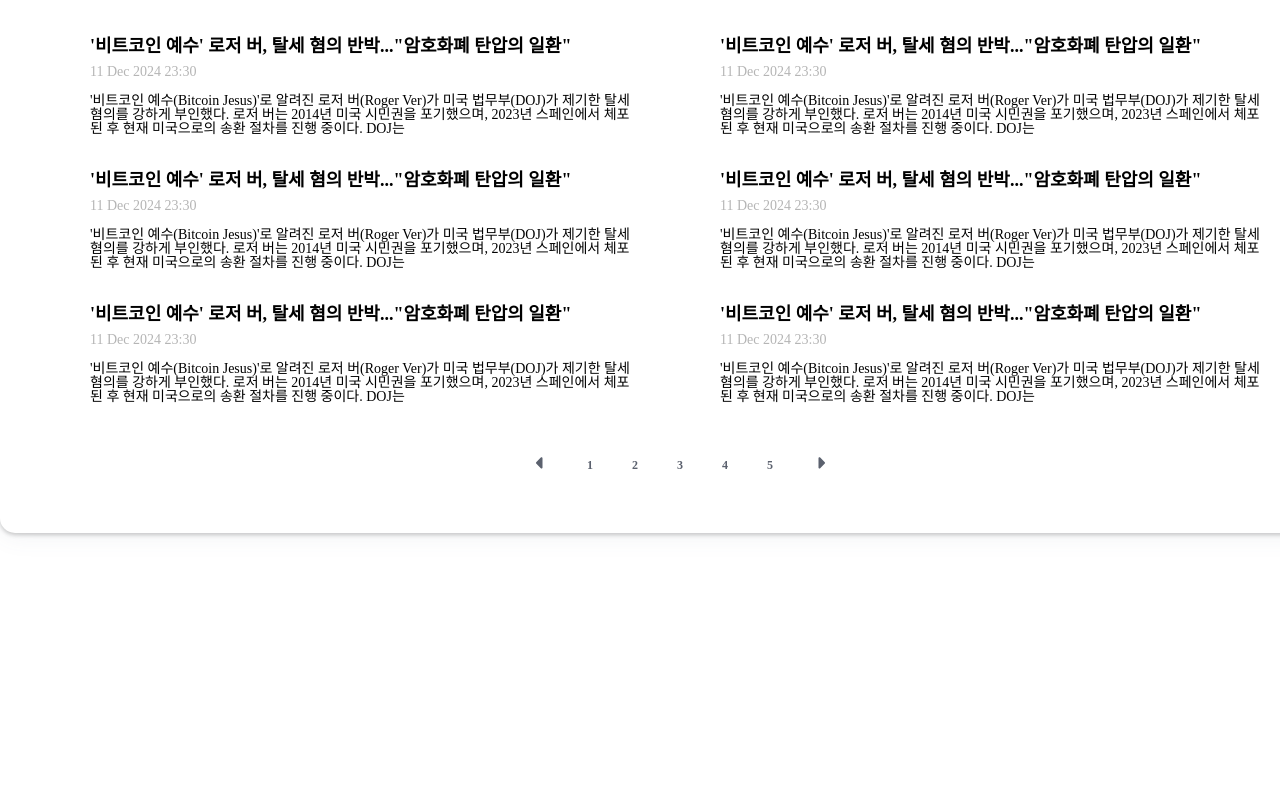
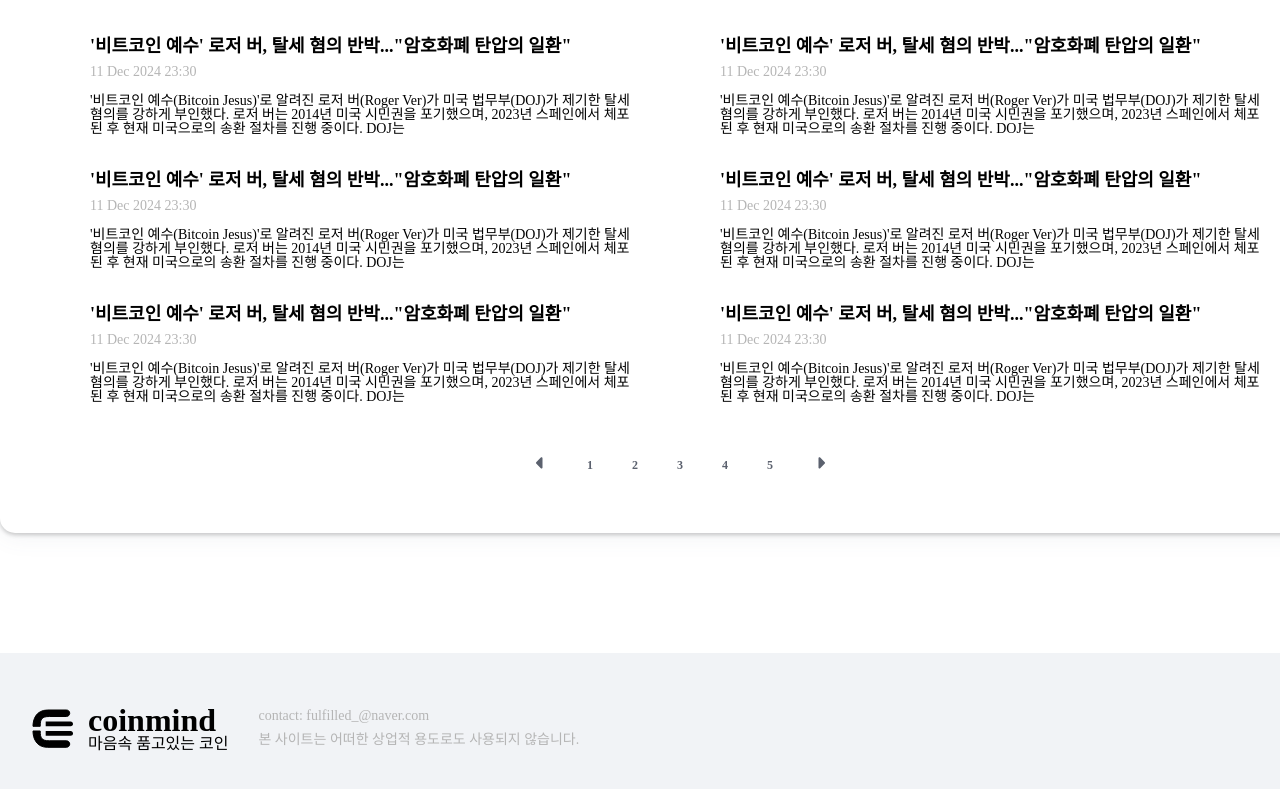
Before and after one commit to SebellKo/coinmind-client, a React (Vite) app: page / in a window 1280 px wide. Shown: the part 4535-5324 px from the top of the page. Before the commit the page ends 5188 px from the top, so only its background shows below. Built offline with nearby package versions, Linux system fonts and the light colour scheme.

Commit message:
[style]: Footer 컴포넌트 ui 구현

```diff
--- a/src/App.tsx
+++ b/src/App.tsx
@@ -1,12 +1,14 @@
 import styled from 'styled-components';
 import Header from './components/commons/Header';
 import Main from './components/main/Main';
+import Footer from './components/commons/Footer';
 
 function App() {
   return (
     <Home>
       <Header />
       <Main></Main>
+      <Footer></Footer>
     </Home>
   );
 }
--- /dev/null
+++ b/src/components/commons/Footer.tsx
@@ -0,0 +1,79 @@
+import styled from 'styled-components';
+
+import Logo from '/assets/images/logo.svg';
+
+function Footer() {
+  return (
+    <FooterContainer>
+      <ContentsWrapper>
+        <LogoWrapper>
+          <img src={Logo} alt="logo"></img>
+          <LogoNameWrapper>
+            <LogoTitle>coinmind</LogoTitle>
+            <LogoDesc>마음속 품고있는 코인</LogoDesc>
+          </LogoNameWrapper>
+        </LogoWrapper>
+        <Detail>
+          <DetailText>contact: fulfilled_@naver.com</DetailText>
+          <DetailText>
+            본 사이트는 어떠한 상업적 용도로도 사용되지 않습니다.
+          </DetailText>
+        </Detail>
+      </ContentsWrapper>
+    </FooterContainer>
+  );
+}
+
+const FooterContainer = styled.div`
+  width: 100%;
+  height: 150px;
+
+  display: flex;
+  align-items: center;
+
+  background: #f1f3f6;
+`;
+
+const ContentsWrapper = styled.div`
+  margin-left: 32px;
+
+  display: flex;
+  align-items: center;
+  gap: 30px;
+`;
+
+const LogoWrapper = styled.div`
+  display: flex;
+  align-items: center;
+  gap: 15px;
+`;
+
+const LogoNameWrapper = styled.div`
+  display: flex;
+  flex-direction: column;
+`;
+
+const LogoTitle = styled.h1`
+  color: #000;
+  font-size: 32px;
+  font-weight: 700;
+`;
+
+const LogoDesc = styled.h3`
+  color: #000;
+  font-size: 16px;
+  font-weight: 500;
+`;
+
+const Detail = styled.div`
+  display: flex;
+  flex-direction: column;
+  gap: 10px;
+`;
+
+const DetailText = styled.p`
+  color: #b5b5b5;
+  font-size: 14px;
+  font-weight: 500;
+`;
+export default Footer;
```
